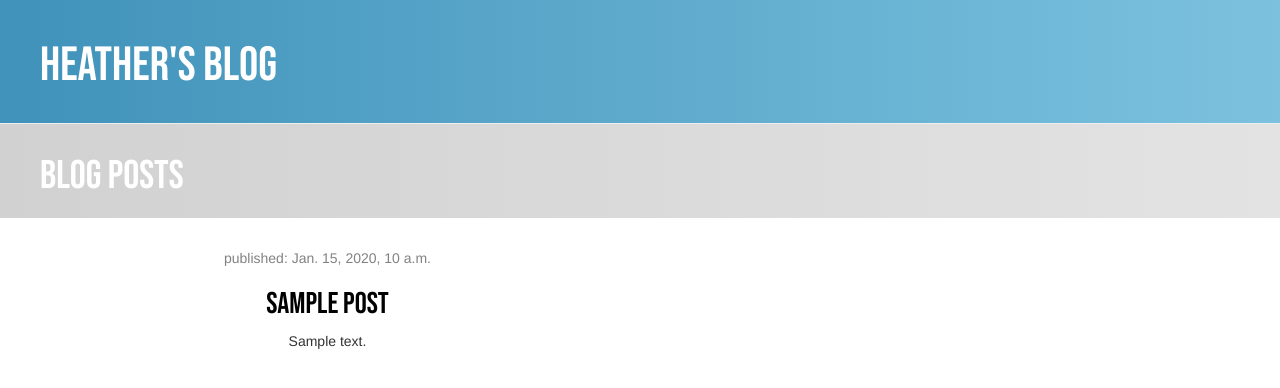
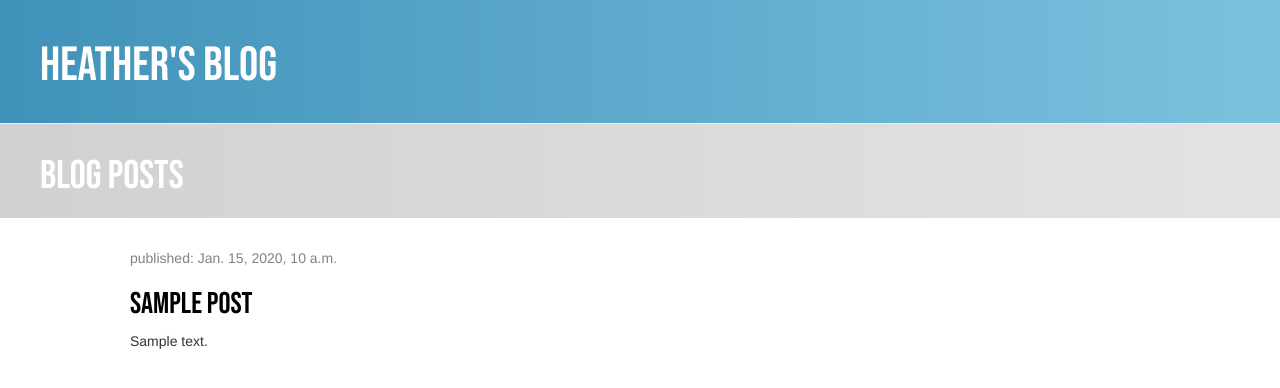
Before and after one commit to hevaa/my-first-blog, a Django app: page /blog/ in a window 1280 px wide. Shown: the top 388 px of the page. Run offline with Django 3.2, Linux system fonts and the light colour scheme; tables that the repository leaves empty hold one stand-in row (values such as "Sample post"); some libraries are stand-ins or nearby versions.

Commit message:
Padding of 2 blog pages

```diff
--- a/blog/static/css/blog.css
+++ b/blog/static/css/blog.css
@@ -41,6 +41,11 @@ h1, h2, h3, h4 {
 
 .post {
     margin-bottom: 70px;
+    padding-left: 10px;
+}
+
+.post.blog {
+    padding: 0 100px 0 100px;
 }
 
 .post h2 a, .post h2 a:visited {
--- a/blog/templates/blog/post_list.html
+++ b/blog/templates/blog/post_list.html
@@ -4,7 +4,7 @@
 	<div class="row">
 		{% for post in posts %}
 			<div class="col-md-6">
-				<div class="post text-center">
+				<div class="post blog">
 			        <div class="date">
 			            <p>published: {{ post.published_date }}</p>
 			        </div>
```
